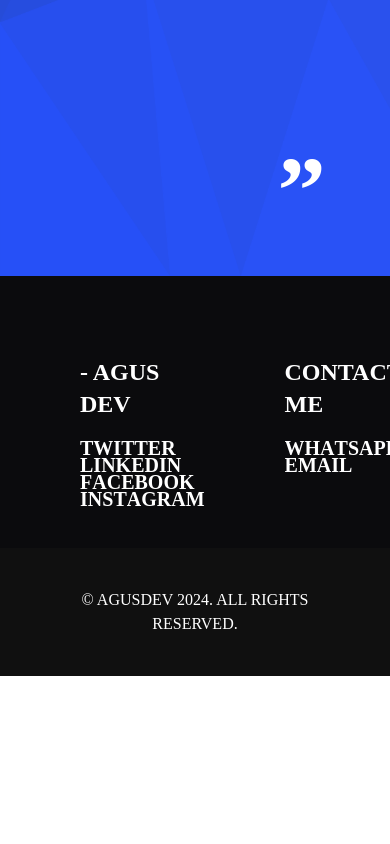
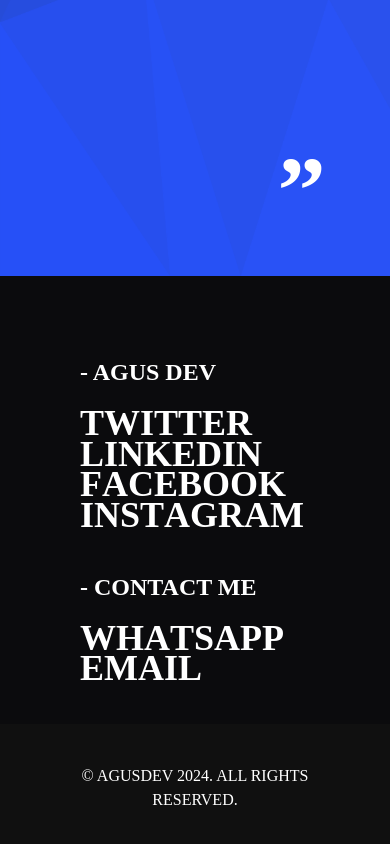
Before and after one commit to SkyzofrnDev/Portofolio-Dirga, a React (Vite) app: page / in a window 390 px wide. Shown: the part 8987-9831 px from the top of the page. Before the commit the page ends 9663 px from the top, so only its background shows below. Built offline with nearby package versions, Linux system fonts and the light colour scheme; a web font is replaced by a local one.

Commit message:
Refactor Footer2 component to adjust text sizes for improved readability and responsiveness; update layout for better visual consistency across different screen sizes.

```diff
--- a/src/components/Footer/Footer2.jsx
+++ b/src/components/Footer/Footer2.jsx
@@ -11,7 +11,7 @@
       initial="initial"
       whileHover="hovered"
       href={href}
-      className="relative block overflow-hidden whitespace-nowrap text-xl font-black uppercase sm:text-7xl md:text-8xl lg:text-9xl"
+      className="relative block overflow-hidden whitespace-nowrap text-4xl font-black uppercase sm:text-6xl md:text-7xl lg:text-8xl"
       style={{ lineHeight: 0.85 }}
     >
       <div>
@@ -68,13 +68,13 @@
 };
 const Footer2 = () => {
   return (
-    <div className="text-white radio px-20 pt-20 pb-10 flex items-start gap-20 bg-[#0b0b0d] h-fit">
+    <div className="text-white radio px-20 pt-20 pb-10 2xl:flex items-start gap-20 bg-[#0b0b0d] h-fit">
       <div className="uppercase font-semibold text-2xl">
         <p className="mb-5"> - AGUS DEV</p>
         <RevealLinks />
       </div>
       <div>
-        <p className="uppercase font-semibold text-2xl mb-5">CONTACT ME</p>
+        <p className="uppercase font-semibold text-2xl mb-5 mt-10"> - CONTACT ME</p>
         <FlipLink href="#">WHATSAPP</FlipLink>
         <FlipLink href="#">EMAIl</FlipLink>
       </div>
```
